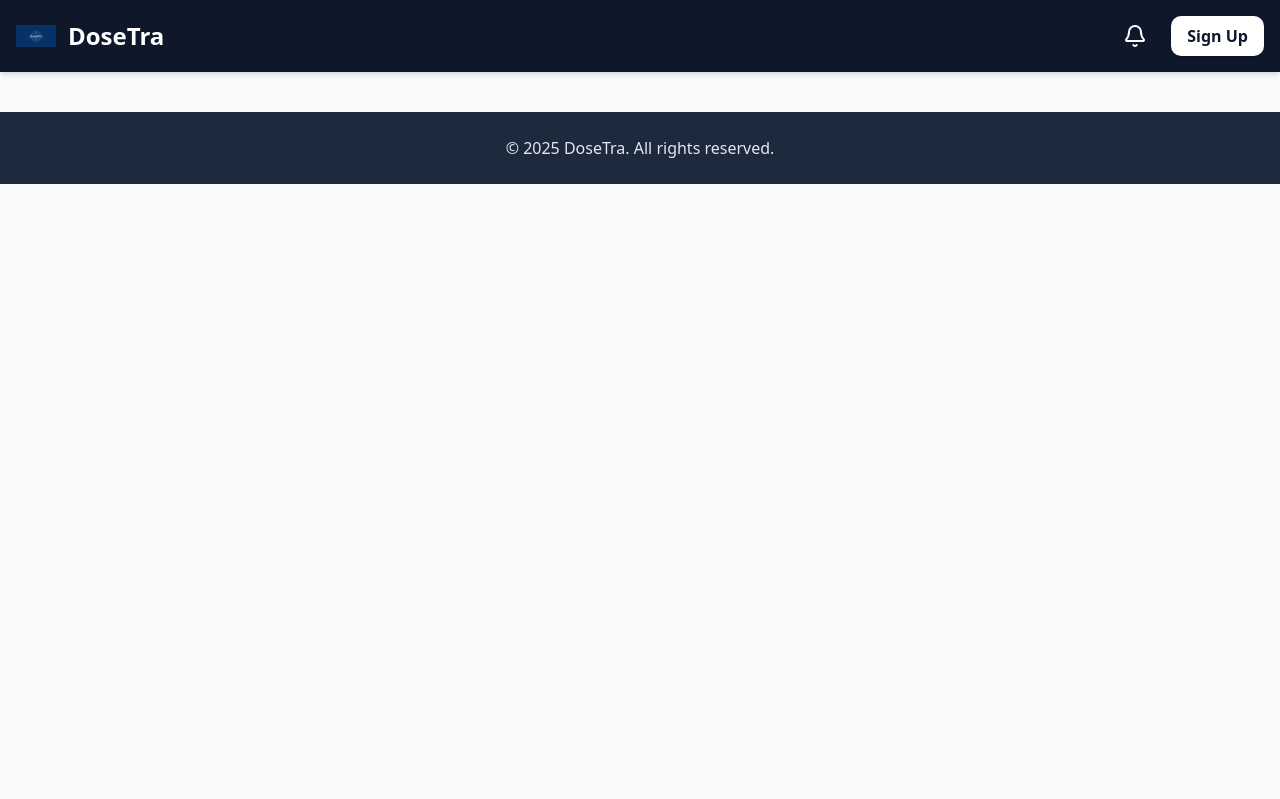
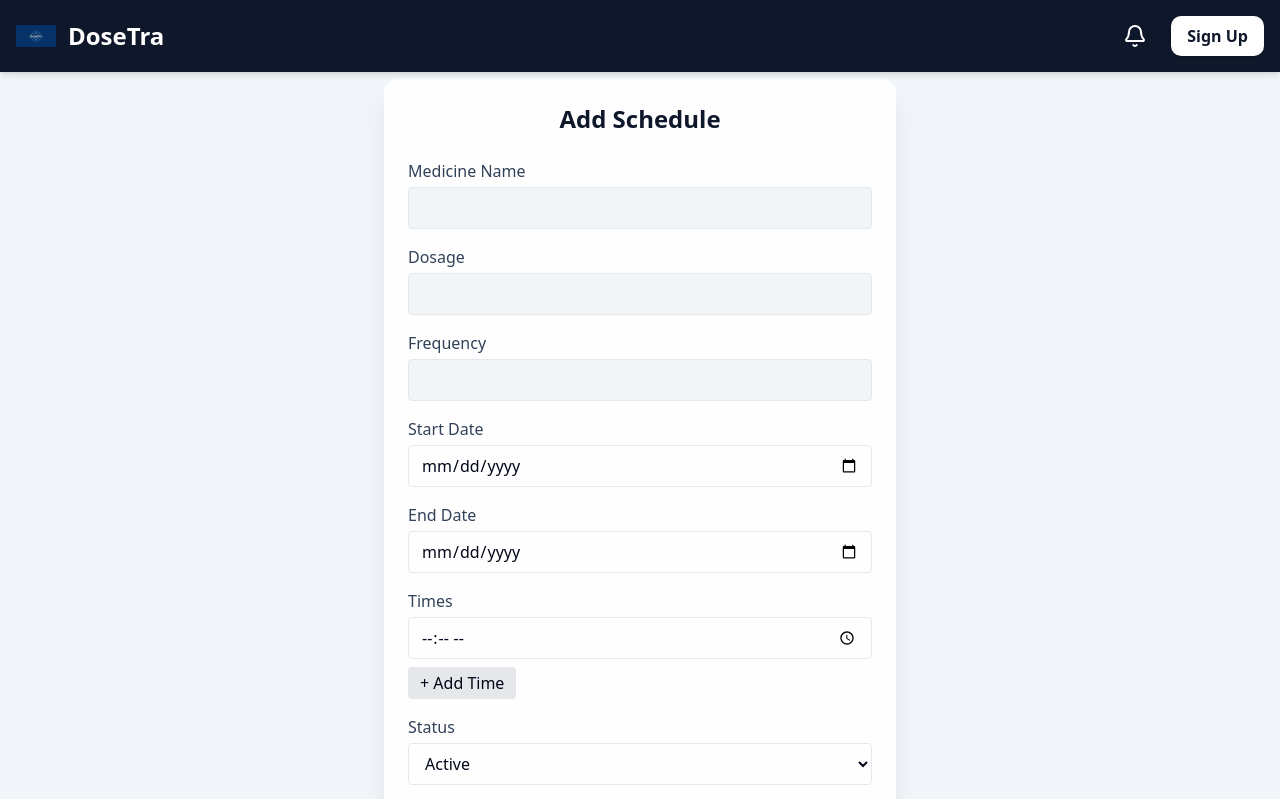
Before and after one commit to RaazAditya/DoseTra-MERN, a React app in the folder frontend/: page /schedules/new/1 in a window 1280 px wide. Shown: the top 799 px of the page. Built offline with nearby package versions, Linux system fonts and the light colour scheme; no server answers; the HTML template or start-up script is replaced by a standard one; what @vvo/tzdb would draw is missing.

Commit message:
feat: update routing and state management for schedules and medicines

```diff
--- a/frontend/src/App.jsx
+++ b/frontend/src/App.jsx
@@ -37,8 +37,8 @@ const App = () => {
         <Route path="/get" element={<ProfilePage />} />
 
         <Route path="/schedules" element={<ScheduleListPage />} />
-        <Route path="/schedules/new" element={<ScheduleFormPage />} />
-        <Route path="/schedules/edit/:id" element={<ScheduleFormPage />} />
+        <Route path="/schedules/new/:medicineId" element={<ScheduleFormPage />} />
+        <Route path="/schedules/edit/:scheduleId" element={<ScheduleFormPage />} />
 
 
         <Route path="/dose-logs" element={<DoseLogPage />} />
--- a/frontend/src/components/WorkflowSection.jsx
+++ b/frontend/src/components/WorkflowSection.jsx
@@ -3,7 +3,7 @@ import { Link } from "react-router-dom";
 
 const workflow = [
   { title: "Add Medicine", icon: "💊", link: "/medicines" },
-  { title: "Add Schedule", icon: "📅", link: "/schedules/new" },
+  { title: "Schedules", icon: "📅", link: "/schedules" },
   { title: "Take Dose", icon: "⏱️", link: "/dose-logs" },
   { title: "View Dashboard", icon: "📊", link: "/dashboard" },
 ];
--- a/frontend/src/pages/DoseLogPage.jsx
+++ b/frontend/src/pages/DoseLogPage.jsx
@@ -3,8 +3,6 @@ import { useNavigate } from "react-router-dom";
 import { Button } from "@/components/ui/button";
 import { Search, Check, X } from "lucide-react";
 import { getDoses, updateMultipleDoses } from "@/features/api/doseApi";
-
-import { markDoseTaken, markDoseMissed } from "@/features/api/doseApi";
 
 export default function DoseLogPage() {
   const [doseLogs, setDoseLogs] = useState([]);
--- a/frontend/src/pages/ScheduleFormPage.jsx
+++ b/frontend/src/pages/ScheduleFormPage.jsx
@@ -4,11 +4,12 @@ import { useNavigate, useParams } from "react-router-dom";
 import { v4 as uuidv4 } from "uuid";
 import { useDispatch, useSelector } from "react-redux";
 import { fetchMedicines } from "@/features/medicineSlice";
+import { getMedicineById } from "@/features/api/medicineApi";
 
 export default function ScheduleFormPage() {
   const dispatch = useDispatch();
   const navigate = useNavigate();
-  const { id } = useParams(); // Will contain schedule ID if editing
+  const {scheduleId, medicineId} = useParams(); // Will contain schedule ID if editing
 
   // Medicines for dropdown
   const { medicines } = useSelector((state) => state.medicine);
@@ -26,6 +27,7 @@ export default function ScheduleFormPage() {
   });
 
   const [loading, setLoading] = useState(false);
+  const [isEditing, setIsEditing] = useState(false);
 
   // Fetch medicines for dropdown from backend
   useEffect(() => {
@@ -34,32 +36,57 @@ export default function ScheduleFormPage() {
 
   // Fetch schedule if editing (id exists)
   useEffect(() => {
-    const token = localStorage.getItem("token");
-    if (id) {
-      setLoading(true);
-      axios
-        .get(`http://localhost:7000/api/schedules/${id}`, {
-          headers: { Authorization: `Bearer ${token}` },
-        })
-        .then((res) => {
-          const sch = res.data;
+  const token = localStorage.getItem("token");
+  if (!token) return;
+
+  const fetchData = async () => {
+    setLoading(true);
+
+    try {
+      if (scheduleId) {
+        // Editing schedule
+        const res = await axios.get(
+          `http://localhost:7000/api/schedules/${scheduleId}`,
+          { headers: { Authorization: `Bearer ${token}` } }
+        );
+        const sch = res.data;
+        setForm({
+          medicineId: sch.medicineId?._id || "",
+          medicineName: sch.medicineId?.name || "",
+          dosage: sch.dosage || "",
+          frequency: sch.frequency || "",
+          startDate: sch.startDate?.split("T")[0] || "",
+          endDate: sch.endDate?.split("T")[0] || "",
+          times: sch.times.length ? sch.times : [""],
+          active: sch.active ?? true,
+        });
+      } else if (medicineId) {
+        // New schedule from medicine
+        const medRes = await axios.get(
+          `http://localhost:7000/api/v1/medicine/${medicineId}`,
+          { headers: { Authorization: `Bearer ${token}` } }
+        );
+        const med = medRes.data.medicine || medRes.data;
+        setForm((prev) => ({
+          ...prev,
+          medicineId: med._id,
+          medicineName: med.name,
+          dosage: med.dosage,
+          frequency: med.frequency || "",
+        }));
+      }
+    } catch (error) {
+      console.error("Error fetching data:", error);
+      alert("Failed to fetch data");
+    } finally {
+      setLoading(false);
+    }
+  };
+
+  fetchData();
+}, [scheduleId, medicineId]);
 
 
-          // When editing
-          setForm({
-            medicineId: sch.medicineId?._id || "",
-            dosage: sch.dosage || "",
-            frequency: sch.frequency || "",
-            startDate: sch.startDate ? sch.startDate.split("T")[0] : "",
-            endDate: sch.endDate ? sch.endDate.split("T")[0] : "",
-            times: sch.times && sch.times.length > 0 ? sch.times : [""],
-            active: sch.active ?? true,
-          });
-        })
-        .catch((err) => console.error("Failed to fetch schedule:", err))
-        .finally(() => setLoading(false));
-    }
-  }, [id]);
 
   // Handle basic input change (text, select, date)
   const handleChange = (e) => {
@@ -93,7 +120,7 @@ export default function ScheduleFormPage() {
     const token = localStorage.getItem("token");
 
     try {
-      if (id) {
+      if (isEditing) {
         // Edit existing schedule
         await axios.put(`http://localhost:7000/api/schedules/${id}`, form, {
           headers: { Authorization: `Bearer ${token}` },
@@ -123,28 +150,19 @@ export default function ScheduleFormPage() {
     <div className="min-h-screen flex items-center justify-center bg-slate-100">
       <div className="bg-white/90 shadow-xl rounded-xl p-6 w-full max-w-lg backdrop-blur-md">
         <h1 className="text-2xl font-bold text-center text-slate-900 mb-6">
-          {id ? "Edit Schedule" : "Add Schedule"}
+          {isEditing ? "Edit Schedule" : "Add Schedule"}
         </h1>
 
         <form onSubmit={handleSubmit} className="space-y-4">
           {/* Select Medicine */}
           <div>
-            <label className="block mb-1 text-slate-700">Select Medicine</label>
-            <select
-              name="medicineId"
-              value={form.medicineId}
-              onChange={handleChange}
-              required
-              className="w-full border rounded px-3 py-2"
-            >
-              <option value="">-- Choose medicine --</option>
-              {Array.isArray(medicines) &&
-                medicines.map((m) => (
-                  <option key={m._id} value={m._id}>
-                    {m.name} ({m.form})
-                  </option>
-                ))}
-            </select>
+            <label className="block mb-1 text-slate-700">Medicine Name</label>
+            <input
+            type="text"
+            value={form.medicineName}
+            disabled
+            className="w-full border rounded px-3 py-2 bg-gray-100 cursor-not-allowed"
+            />
           </div>
 
           {/* Dosage */}
@@ -152,12 +170,9 @@ export default function ScheduleFormPage() {
             <label className="block mb-1 text-slate-700">Dosage</label>
             <input
               type="text"
-              name="dosage"
               value={form.dosage}
-              onChange={handleChange}
-              placeholder="e.g., 500mg"
-              required
-              className="w-full border rounded px-3 py-2"
+              disabled
+              className="w-full border rounded px-3 py-2 bg-gray-100 text-gray-600"
             />
           </div>
 
@@ -166,12 +181,9 @@ export default function ScheduleFormPage() {
             <label className="block mb-1 text-slate-700">Frequency</label>
             <input
               type="text"
-              name="frequency"
               value={form.frequency}
-              onChange={handleChange}
-              placeholder="e.g., Twice a day"
-              required
-              className="w-full border rounded px-3 py-2"
+              disabled
+              className="w-full border rounded px-3 py-2 bg-gray-100 text-gray-600"
             />
           </div>
 
--- a/frontend/src/pages/medPages/MedicineListPage.jsx
+++ b/frontend/src/pages/medPages/MedicineListPage.jsx
@@ -8,7 +8,7 @@ import {
   TableCell,
 } from "@/components/ui/table";
 import { Edit, Trash, Plus, Search, Star } from "lucide-react";
-import { useNavigate } from "react-router-dom";
+import { Link, useNavigate } from "react-router-dom";
 import { getMedicines, deleteMedicine } from "@/features/api/medicineApi";
 import { motion } from "framer-motion";
 
@@ -22,11 +22,11 @@ const MedicineListPage = () => {
 
   const navigate = useNavigate();
 
-    const fetchMedicines = async () => {
+  const fetchMedicines = async () => {
     try {
       setLoading(true);
-      const res = await getMedicines();        // <-- uses your API
-      setMedicines(res || []);            // backend returns {message, data:[...]}
+      const res = await getMedicines(); // <-- uses your API
+      setMedicines(res || []); // backend returns {message, data:[...]}
     } catch (err) {
       console.error("Failed to fetch medicines:", err);
       alert(err.response?.data?.message || "Failed to fetch medicines");
@@ -35,7 +35,7 @@ const MedicineListPage = () => {
     }
   };
 
-   useEffect(() => {
+  useEffect(() => {
     // setTimeout(() => {
     //   setMedicines([
     //     {
@@ -249,7 +249,6 @@ const MedicineListPage = () => {
     setCurrentPage(1);
   }, [search, filter]);
 
-
   const filteredMedicines = medicines.filter(
     (m) =>
       (!search ||
@@ -302,14 +301,15 @@ const MedicineListPage = () => {
     );
   }
 
-// Delete Handler
+  // Delete Handler
   const handleDelete = async (id) => {
-    if (window.confirm("Are you sure you want to delete this medicine?"))  {   try {
+    if (window.confirm("Are you sure you want to delete this medicine?")) {
+      try {
         await deleteMedicine(id);
         fetchMedicines();
-        alert("Messaged deleted successfully")
+        alert("Messaged deleted successfully");
         // setMedicines(medicines.filter((m) => m._id !== id));
-       } catch (err) {
+      } catch (err) {
         alert("Failed to delete medicine");
       }
     }
@@ -325,7 +325,9 @@ const MedicineListPage = () => {
           className="flex flex-col md:flex-row justify-between items-start md:items-center mb-6 gap-4"
         >
           <div className="flex items-center gap-2 mb-2 md:mb-0">
-            <h1 className="text-2xl sm:text-3xl font-bold text-gray-800">Your Medicines</h1>
+            <h1 className="text-2xl sm:text-3xl font-bold text-gray-800">
+              Your Medicines
+            </h1>
             <span className="bg-indigo-100 text-indigo-700 px-3 py-1 rounded-full text-sm font-medium">
               {medicines.length} total
             </span>
@@ -421,6 +423,15 @@ const MedicineListPage = () => {
                     <TableCell>{med.frequency}</TableCell>
                     <TableCell>{med.instructions || "-"}</TableCell>
                     <TableCell className="flex gap-3 justify-center py-2">
+                      <Link to={`/schedules/new/${med._id}`}>
+                        <Button
+                          size="sm"
+                          variant="outline"
+                          className="bg-indigo-100 text-indigo-700 hover:bg-indigo-200 focus:ring-2 focus:ring-indigo-400"
+                        >
+                          Add Schedules
+                        </Button>
+                      </Link>
                       <Button
                         size="sm"
                         variant="outline"
```
Also changed, not shown: 1 other file (tests, documents, lock files or other folders).
